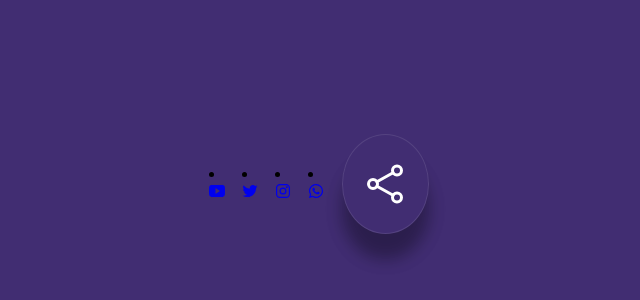
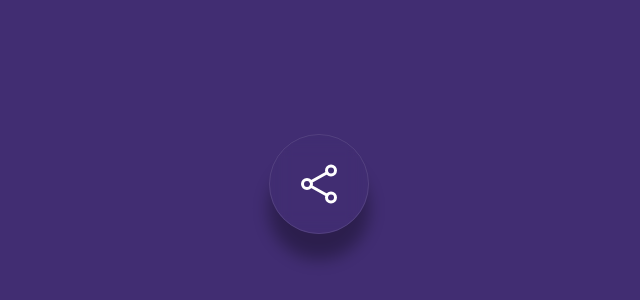
Before and after one commit to CJR85/social_media_share_btn, a plain HTML site: page index.html in a window 1280 px wide. Shown: the part 216-516 px from the top of the page, without its empty margins (321-961 px from the left). Drawn offline with nearby package versions, Linux system fonts and the light colour scheme.

Commit message:
Style list & list hover

```diff
--- a/style.css
+++ b/style.css
@@ -28,12 +28,14 @@ body {
   border: 1px solid rgba(255, 255, 255, 0.1);
   border-radius: 50%;
   box-shadow: 0 25px 15px rgba(0, 0, 0, 0.25), 0 25px 20px rgba(0, 0, 0, 0.1);
+  backdrop-filter: blur(10px);
   display: flex;
   justify-content: center;
   align-items: center;
   cursor: pointer;
   font-size: 3em;
   color: #fff;
+  z-index: 10000;
 }
 
 .menu .toggle ion-icon {
@@ -56,3 +58,55 @@ body {
   opacity: 1;
   transform: rotate(360deg);
 }
+
+.menu li {
+  position: absolute;
+  left: 0;
+  list-style: none;
+  transform-origin: 110px;
+  transition: 0.5s;
+  transition-delay: calc(0.05s * var(--i));
+  transform: rotate(calc(360deg / 4 * var(--i)));
+  scale: 0;
+  z-index: 1;
+  border-radius: 50%;
+  overflow: hidden;
+}
+
+.menu li::before {
+  content: '';
+  position: absolute;
+  top: 0;
+  left: -30px;
+  width: 20px;
+  height: 100%;
+  background: #fff;
+  z-index: 10;
+  transform: skewX(325deg) translateX(0);
+  box-shadow: -5px 0 0 #fff5;
+  transition: 0.5s;
+}
+
+.menu li:hover::before {
+  transform: skewX(325deg) translateX(180px);
+  box-shadow: -50px 0 0 #fff5;
+}
+
+.menu.active li {
+  scale: 1;
+}
+
+.menu li a {
+  position: relative;
+  display: flex;
+  justify-content: center;
+  align-content: center;
+  width: 80px;
+  height: 80px;
+  background: var(--clr);
+  color: #fff;
+  font-size: 2.25em;
+  border-radius: 50%;
+  transform: rotate(calc(360deg / -4 * var(--i)));
+  box-shadow: 0 3px 4px rgba(0, 0, 0, 0.15);
+}
```
